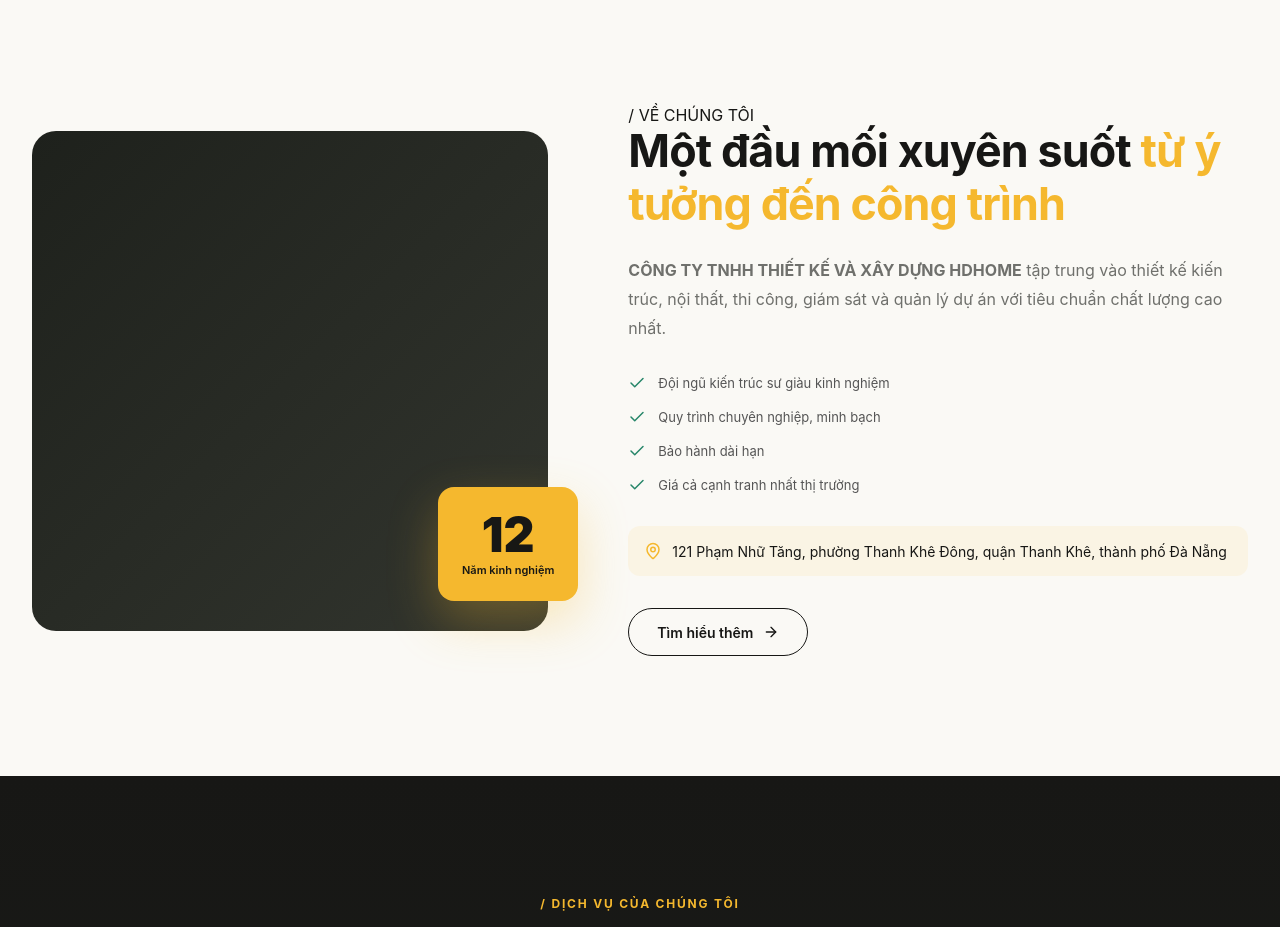
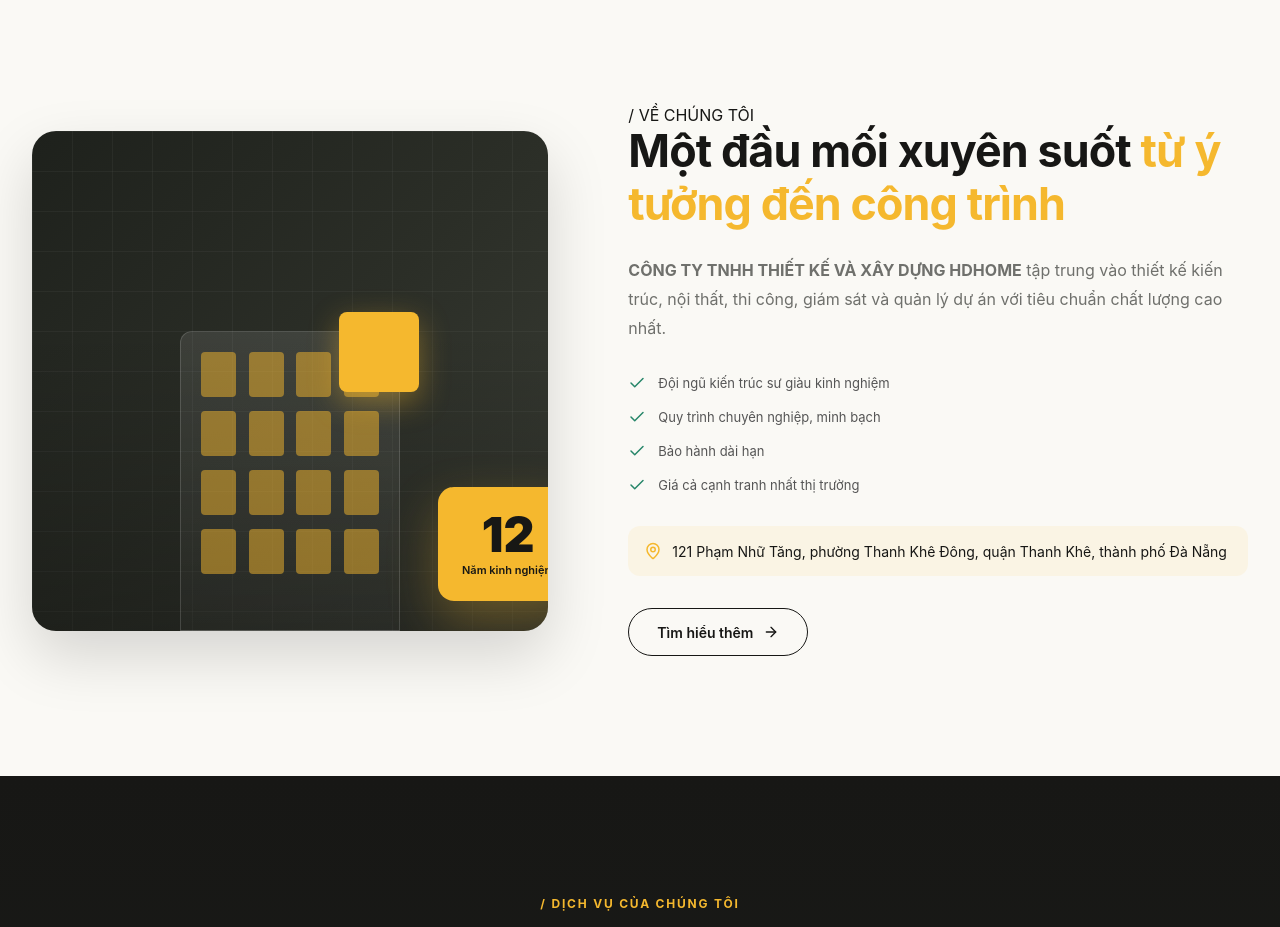
Before and after one commit to Phong220205/CongTyThucTap, a React (Vite) app in the folder hdhome-project/frontend/: page / in a window 1280 px wide. Shown: the part 880-1807 px from the top of the page. Built offline with nearby package versions, Linux system fonts and the light colour scheme; no server answers.

Commit message:
fix(frontend): add about-image illustration to HomePage

```diff
--- a/hdhome-project/frontend/src/pages/public/HomePage.tsx
+++ b/hdhome-project/frontend/src/pages/public/HomePage.tsx
@@ -232,6 +232,12 @@
             <RevealSection className="about-image-col">
               <div className="about-image-wrapper">
                 <div className="about-image-bg" />
+                <div className="building-shape">
+                  <div className="window-row"><span /><span /><span /><span /></div>
+                  <div className="window-row"><span /><span /><span /><span /></div>
+                  <div className="window-row"><span /><span /><span /><span /></div>
+                  <div className="window-row"><span /><span /><span /><span /></div>
+                </div>
                 <div className="about-experience-badge">
                   <span className="number">12</span>
                   <span className="text">Năm kinh nghiệm</span>
--- a/hdhome-project/frontend/src/styles.css
+++ b/hdhome-project/frontend/src/styles.css
@@ -576,8 +576,17 @@
    ========================================== */
 .about-section-v2 { padding: 120px 0; background: #faf9f5; }
 .about-grid-v2 { display: grid; grid-template-columns: 1fr 1.2fr; gap: 80px; align-items: center; }
-.about-image-wrapper { position: relative; height: 500px; }
-.about-image-bg { position: absolute; inset: 0; background: linear-gradient(135deg,#1e211c,#32352e); border-radius: 24px; }
+.about-image-wrapper { position: relative; height: 500px; border-radius: 24px; overflow: hidden; box-shadow: 0 25px 60px rgba(0,0,0,0.15); }
+.about-image-bg { position: absolute; inset: 0; background: linear-gradient(135deg,#1e211c 0%,#2b2e27 50%,#3a3d35 100%); }
+.about-image-bg::before { content: ''; position: absolute; inset: 0; background-image: linear-gradient(rgba(255,255,255,0.04) 1px,transparent 1px),linear-gradient(90deg,rgba(255,255,255,0.04) 1px,transparent 1px); background-size: 40px 40px; }
+.about-image-bg::after { content: ''; position: absolute; bottom: 0; left: 0; right: 0; height: 60%; background: linear-gradient(180deg,transparent 0%,rgba(0,0,0,0.3) 100%); }
+.about-illustration { position: absolute; inset: 0; display: flex; align-items: center; justify-content: center; flex-direction: column; color: rgba(255,255,255,0.15); }
+.about-illustration svg { width: 180px; height: 180px; margin-bottom: 16px; }
+.about-illustration span { font-size: 14px; font-weight: 600; letter-spacing: 0.2em; }
+.about-image-wrapper .building-shape { position: absolute; bottom: 0; left: 50%; transform: translateX(-50%); width: 220px; height: 300px; background: linear-gradient(180deg,rgba(255,255,255,0.1),rgba(255,255,255,0.02)); border: 1px solid rgba(255,255,255,0.15); border-radius: 12px 12px 0 0; padding: 20px; display: flex; flex-direction: column; gap: 14px; }
+.about-image-wrapper .building-shape::before { content: ''; position: absolute; top: -20px; right: -20px; width: 80px; height: 80px; background: var(--accent); border-radius: 8px; box-shadow: 0 10px 30px rgba(245,184,46,0.4); }
+.about-image-wrapper .building-shape .window-row { display: flex; justify-content: space-between; gap: 12px; }
+.about-image-wrapper .building-shape .window-row span { width: 35px; height: 45px; background: rgba(245,184,46,0.5); border-radius: 4px; }
 .about-experience-badge { position: absolute; bottom: 30px; right: -30px; background: var(--accent); color: var(--ink); padding: 24px; border-radius: 16px; text-align: center; box-shadow: 0 20px 50px rgba(245,184,46,0.3); }
 .about-experience-badge .number { display: block; font-size: 48px; font-weight: 900; line-height: 1; }
 .about-experience-badge .text { display: block; font-size: 11px; font-weight: 600; margin-top: 4px; }
```
